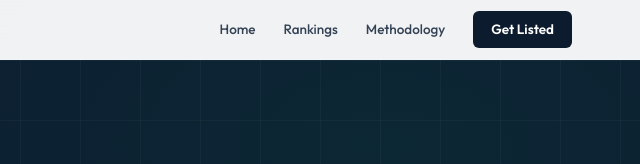
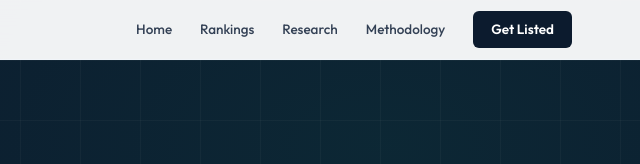
Before and after one commit to jlc12377/softwareindustryreviews, a plain HTML site: page index.html in a window 1280 px wide. Shown: the top 164 px of the page, 640-1280 px from the left. Drawn offline with Linux system fonts and the light colour scheme.

Commit message:
Update index.html

```diff
--- a/index.html
+++ b/index.html
@@ -323,7 +323,7 @@ body{font-family:var(--font-body);color:var(--ink);background:var(--surface);-we
       <div class="nav-logo-mark">Si</div>
       <div class="nav-logo-text">Software Industry <span>Reviews</span></div>
     </a>
-    <div class="nav-links"><a href="/">Home</a><a href="/#categories">Rankings</a><a href="/pages/methodology.html">Methodology</a><a href="/pages/pricing.html" class="nav-cta">Get Listed</a></div>
+    <div class="nav-links"><a href="/">Home</a><a href="/#categories">Rankings</a><a href="/pages/research.html">Research</a><a href="/pages/methodology.html">Methodology</a><a href="/pages/pricing.html" class="nav-cta">Get Listed</a></div>
     <button class="mobile-menu-btn" onclick="document.querySelector('.nav-links').classList.toggle('open')" aria-label="Menu">
       <span></span><span></span><span></span>
     </button>
```
